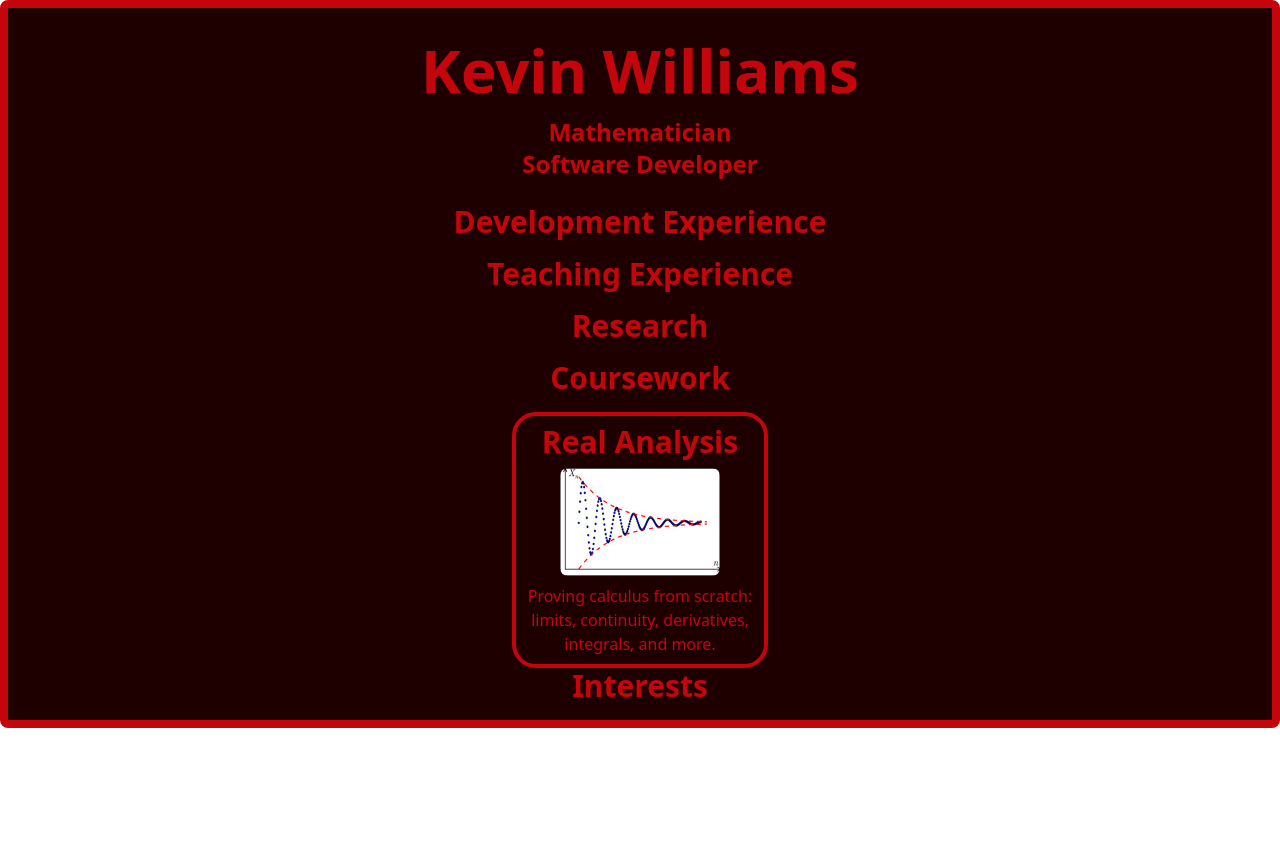
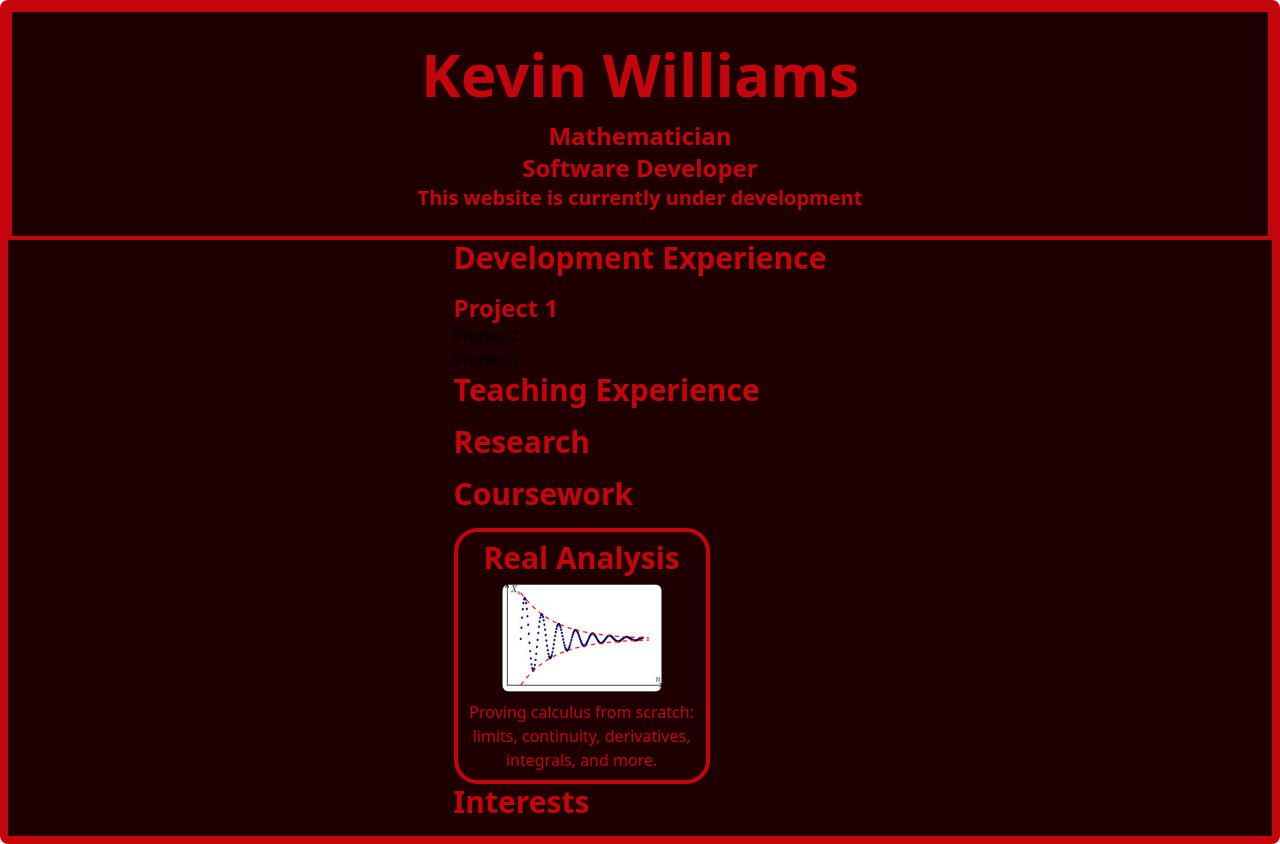
Before and after one commit to KingArth0r/me, a React (Vite) app: page / in a window 1280 px wide. Before the commit the page ends 800 px from the top, so only its background shows below. Built offline with nearby package versions, Linux system fonts and the light colour scheme.

Commit message:
add statement

```diff
--- a/src/components/Body.jsx
+++ b/src/components/Body.jsx
@@ -41,12 +41,15 @@ function Body() {
     // ];
 
     return (
-        <div>
-            <div className="flex flex-col justify-center items-center ">
-                <h2 className="text-badger-red text-3xl font-bold mb-4 hover:scale-105 hover:cursor-pointer">Development Experience</h2>
-                <h2 className="text-badger-red text-3xl font-bold mb-4">Teaching Experience</h2>
-                <h2 className="text-badger-red text-3xl font-bold mb-4">Research</h2>
-                <h2 className="text-badger-red text-3xl font-bold mb-4">Coursework</h2>
+        <div className="flex flex-row justify-center">
+            <div className="flex flex-col justify-start items-start ">
+                <h2 className="text-badger-red text-3xl font-bold mb-4 hover:scale-105 hover:cursor-pointer items-start">Development Experience</h2>
+                <p className="text-badger-red text-2xl font-semibold">Project 1</p>
+                <p>Project 2</p>
+                <p>Project 3</p>
+                <h2 className="text-badger-red text-3xl font-bold mb-4 hover:scale-105 hover:cursor-pointer">Teaching Experience</h2>
+                <h2 className="text-badger-red text-3xl font-bold mb-4 hover:scale-105 hover:cursor-pointer">Research</h2>
+                <h2 className="text-badger-red text-3xl font-bold mb-4 hover:scale-105 hover:cursor-pointer">Coursework</h2>
                 <div className="grid-cols-3">
                     <ProjectIcon title='Real Analysis' image='images/Math521.png' description='Proving calculus from scratch: limits, continuity, derivatives, integrals, and more.'></ProjectIcon>
                 </div>
--- a/src/components/Header.jsx
+++ b/src/components/Header.jsx
@@ -1,9 +1,10 @@
 function Header() {
     return (
-        <div className="flex flex-col p-6 text-badger-red justify-center items-center">
+        <div className="flex flex-col p-6 text-badger-red justify-center items-center border-4 border-badger-red ">
             <div className="font-bold text-6xl mb-2 hover:cursor-pointer hover:scale-110 duration-150 hover:border-4 rounded-3xl p-2 border-badger-red hover:shadow-xl hover:bg-[radial-gradient(circle,_#1E0000_90%,_#c5050c_100%)]" onClick={() => location.reload()}>Kevin Williams</div>
             <div className="font-semibold text-2xl">Mathematician</div>
             <div className="font-semibold text-2xl">Software Developer</div>
+            <div className="font-semibold text-xl">This website is currently under development</div>
         </div>
     );
 };
```
